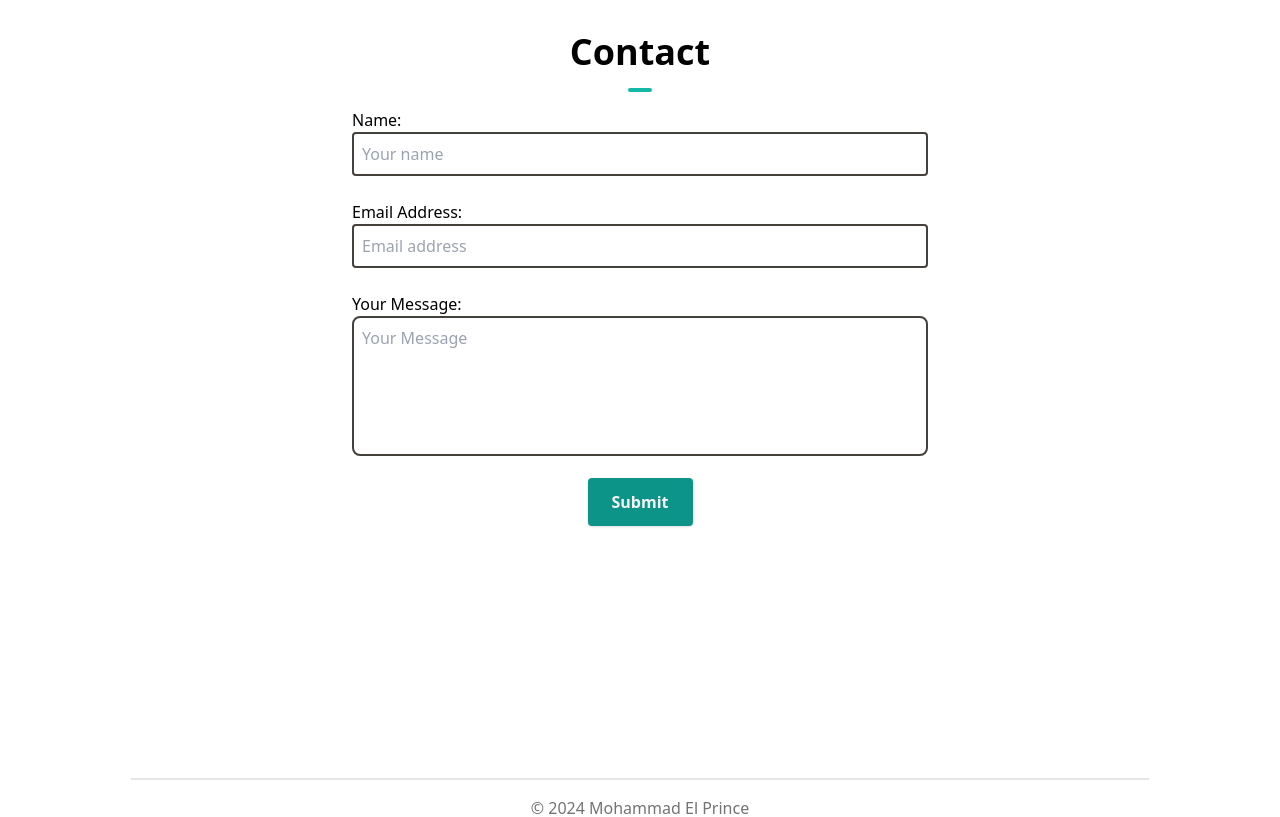
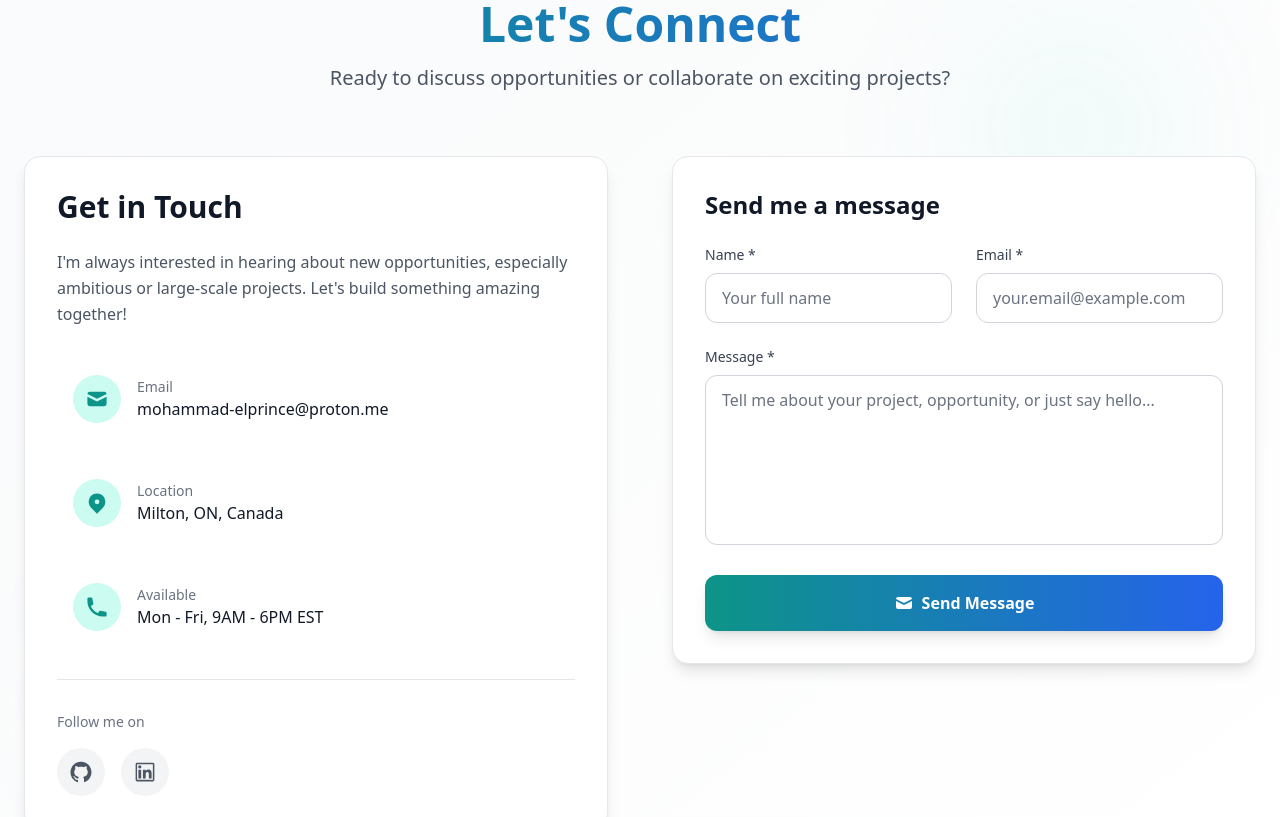
Before and after one commit to elprince-dev/portfolio-nextjs, a Next.js app: page / in a window 1280 px wide. Shown: the part 3120-3937 px from the top of the page. Built offline with nearby package versions, Linux system fonts and the light colour scheme.

Commit message:
improves the UI of the contact section

```diff
--- a/src/components/Contact.jsx
+++ b/src/components/Contact.jsx
@@ -2,14 +2,41 @@
 import { useRef, useState } from "react";
 import emailjs from "@emailjs/browser";
 import { motion } from "framer-motion";
+import { HiMail, HiPhone, HiLocationMarker, HiCheckCircle, HiExclamationCircle } from "react-icons/hi";
+import { AiOutlineGithub, AiOutlineLinkedin } from "react-icons/ai";
 
 const Contact = () => {
   const [error, setError] = useState(false);
   const [success, setSuccess] = useState(false);
+  const [loading, setLoading] = useState(false);
   const formRef = useRef();
+
+  const contactInfo = [
+    {
+      icon: HiMail,
+      label: "Email",
+      value: "mohammad-elprince@proton.me",
+      href: "mailto:elprince.dev@gmail.com"
+    },
+    {
+      icon: HiLocationMarker,
+      label: "Location",
+      value: "Milton, ON, Canada",
+      href: null
+    },
+    {
+      icon: HiPhone,
+      label: "Available",
+      value: "Mon - Fri, 9AM - 6PM EST",
+      href: null
+    }
+  ];
 
   function sendEmail(e) {
     e.preventDefault();
+    setLoading(true);
+    setError(false);
+    setSuccess(false);
 
     emailjs
       .sendForm("service_qes66hs", "template_uxvoebn", formRef.current, {
@@ -18,82 +45,210 @@ const Contact = () => {
       .then(
         () => {
           setSuccess(true);
+          setLoading(false);
           formRef.current.reset();
+          setTimeout(() => setSuccess(false), 5000);
         },
         (error) => {
           setError(true);
+          setLoading(false);
+          setTimeout(() => setError(false), 5000);
         }
       );
   }
 
   return (
-    <motion.section
-      id="contact"
-      className="my-12 pb-12 md:pt-16 md:pb-48 px-12"
-      initial={{ opacity: 0, translateY: 200 }}
-      whileInView={{ opacity: 1, translateY: 0 }}
+    <section id="contact" className="py-20 bg-gradient-to-br from-gray-50 to-white dark:from-stone-900 dark:to-stone-800 relative overflow-hidden">
+      {/* Background Elements */}
+      <div className="absolute inset-0 overflow-hidden">
+        <div className="absolute top-20 right-20 w-64 h-64 bg-teal-400/5 rounded-full blur-3xl"></div>
+        <div className="absolute bottom-20 left-20 w-64 h-64 bg-blue-400/5 rounded-full blur-3xl"></div>
+      </div>
+
+      <div className="relative z-10 max-w-7xl mx-auto px-6">
+        {/* Header */}
+        <motion.div
+          initial={{ opacity: 0, y: 50 }}
+          whileInView={{ opacity: 1, y: 0 }}
           viewport={{ once: true }}
-      transition={{ duration: 0.8, ease: "easeOut" }}
+          transition={{ duration: 0.6 }}
+          className="text-center mb-16"
         >
-      <h1 className="text-center font-bold text-4xl">
-        Contact
-        <hr className="w-6 h-1 mx-auto my-4 bg-teal-500 border-0 rounded"></hr>
+          <h1 className="text-5xl font-bold mb-4 bg-gradient-to-r from-teal-600 to-blue-600 bg-clip-text text-transparent">
+            Let&apos;s Connect
           </h1>
+          <p className="text-xl text-gray-600 dark:text-gray-300 max-w-2xl mx-auto">
+            Ready to discuss opportunities or collaborate on exciting projects?
+          </p>
+        </motion.div>
 
-      <div className="line"></div>
+        <div className="grid lg:grid-cols-2 gap-16 items-start">
+          {/* Contact Info */}
+          <motion.div
+            initial={{ opacity: 0, x: -50 }}
+            whileInView={{ opacity: 1, x: 0 }}
+            viewport={{ once: true }}
+            transition={{ duration: 0.6, delay: 0.2 }}
+            className="space-y-8"
+          >
+            <div className="bg-white dark:bg-stone-800 p-8 rounded-2xl shadow-lg border border-gray-200 dark:border-stone-700">
+              <h2 className="text-3xl font-bold mb-6 text-gray-900 dark:text-white">
+                Get in Touch
+              </h2>
+              <p className="text-gray-600 dark:text-gray-300 mb-8 leading-relaxed">
+                I&apos;m always interested in hearing about new opportunities,
+                especially ambitious or large-scale projects. Let&apos;s build something amazing together!
+              </p>
 
-      <form ref={formRef} onSubmit={sendEmail}>
-        <div className=" flex flex-col justify-center items-center space-y-6  ">
-          <div className=" w-3/5 lg:max-w-xl">
-            <label className="">
-              Name: <br />
+              <div className="space-y-6">
+                {contactInfo.map((item, index) => {
+                  const IconComponent = item.icon;
+                  return (
+                    <motion.div
+                      key={index}
+                      whileHover={{ x: 5 }}
+                      className="flex items-center space-x-4 p-4 rounded-xl hover:bg-gray-50 dark:hover:bg-stone-700 transition-all duration-300"
+                    >
+                      <div className="flex-shrink-0 w-12 h-12 bg-teal-100 dark:bg-teal-900 rounded-full flex items-center justify-center">
+                        <IconComponent className="w-6 h-6 text-teal-600 dark:text-teal-400" />
+                      </div>
+                      <div>
+                        <p className="text-sm font-medium text-gray-500 dark:text-gray-400">{item.label}</p>
+                        {item.href ? (
+                          <a href={item.href} className="text-gray-900 dark:text-white hover:text-teal-600 dark:hover:text-teal-400 transition-colors">
+                            {item.value}
+                          </a>
+                        ) : (
+                          <p className="text-gray-900 dark:text-white">{item.value}</p>
+                        )}
+                      </div>
+                    </motion.div>
+                  );
+                })}
+              </div>
+
+              {/* Social Links */}
+              <div className="mt-8 pt-8 border-t border-gray-200 dark:border-stone-700">
+                <p className="text-sm font-medium text-gray-500 dark:text-gray-400 mb-4">Follow me on</p>
+                <div className="flex space-x-4">
+                  <a href="https://github.com/elprince-dev" target="_blank" className="group">
+                    <div className="p-3 bg-gray-100 dark:bg-stone-700 rounded-full group-hover:bg-teal-100 dark:group-hover:bg-teal-900 transition-colors duration-300">
+                      <AiOutlineGithub className="w-6 h-6 text-gray-600 dark:text-gray-300 group-hover:text-teal-600 dark:group-hover:text-teal-400 transition-colors duration-300" />
+                    </div>
+                  </a>
+                  <a href="https://www.linkedin.com/in/elprince93/" target="_blank" className="group">
+                    <div className="p-3 bg-gray-100 dark:bg-stone-700 rounded-full group-hover:bg-teal-100 dark:group-hover:bg-teal-900 transition-colors duration-300">
+                      <AiOutlineLinkedin className="w-6 h-6 text-gray-600 dark:text-gray-300 group-hover:text-teal-600 dark:group-hover:text-teal-400 transition-colors duration-300" />
+                    </div>
+                  </a>
+                </div>
+              </div>
+            </div>
+          </motion.div>
+
+          {/* Contact Form */}
+          <motion.div
+            initial={{ opacity: 0, x: 50 }}
+            whileInView={{ opacity: 1, x: 0 }}
+            viewport={{ once: true }}
+            transition={{ duration: 0.6, delay: 0.4 }}
+          >
+            <div className="bg-white dark:bg-stone-800 p-8 rounded-2xl shadow-lg border border-gray-200 dark:border-stone-700">
+              <h2 className="text-2xl font-bold mb-6 text-gray-900 dark:text-white">
+                Send me a message
+              </h2>
+
+              <form ref={formRef} onSubmit={sendEmail} className="space-y-6">
+                <div className="grid grid-cols-1 sm:grid-cols-2 gap-6">
+                  <div>
+                    <label className="block text-sm font-medium text-gray-700 dark:text-gray-300 mb-2">
+                      Name *
                     </label>
                     <input
                       type="text"
                       required
                       name="user_name"
-              placeholder="Your name"
-              className="w-full rounded p-2 border-stone-700 border-2"
+                      placeholder="Your full name"
+                      className="w-full px-4 py-3 border border-gray-300 dark:border-stone-600 rounded-xl bg-white dark:bg-stone-700 text-gray-900 dark:text-white placeholder-gray-500 dark:placeholder-gray-400 focus:ring-2 focus:ring-teal-500 focus:border-transparent transition-all duration-300"
                     />
                   </div>
-
-          <div className="w-3/5 lg:max-w-xl">
-            <label>
-              Email Address: <br />
+                  <div>
+                    <label className="block text-sm font-medium text-gray-700 dark:text-gray-300 mb-2">
+                      Email *
                     </label>
                     <input
                       type="email"
                       required
                       name="user_email"
-              placeholder="Email address"
-              className="w-full rounded p-2  border-stone-700 border-2"
+                      placeholder="your.email@example.com"
+                      className="w-full px-4 py-3 border border-gray-300 dark:border-stone-600 rounded-xl bg-white dark:bg-stone-700 text-gray-900 dark:text-white placeholder-gray-500 dark:placeholder-gray-400 focus:ring-2 focus:ring-teal-500 focus:border-transparent transition-all duration-300"
+                    />
+                  </div>
+                </div>
+
+                <div>
+                  <label className="block text-sm font-medium text-gray-700 dark:text-gray-300 mb-2">
+                    Message *
+                  </label>
+                  <textarea
+                    name="message"
+                    rows="6"
+                    required
+                    placeholder="Tell me about your project, opportunity, or just say hello..."
+                    className="w-full px-4 py-3 border border-gray-300 dark:border-stone-600 rounded-xl bg-white dark:bg-stone-700 text-gray-900 dark:text-white placeholder-gray-500 dark:placeholder-gray-400 focus:ring-2 focus:ring-teal-500 focus:border-transparent transition-all duration-300 resize-none"
                   />
                 </div>
 
-          <div className="w-3/5 lg:max-w-xl">
-            <label>
-              Your Message: <br />
-            </label>
-            <textarea
-              name="message"
-              rows="5"
-              placeholder="Your Message"
-              className="w-full rounded-lg p-2 border-2 border-stone-700 resize-none"
-            />
+                <button
+                  type="submit"
+                  disabled={loading}
+                  className="w-full px-8 py-4 bg-gradient-to-r from-teal-600 to-blue-600 text-white font-semibold rounded-xl shadow-lg hover:shadow-xl transform hover:-translate-y-1 transition-all duration-300 disabled:opacity-50 disabled:cursor-not-allowed disabled:transform-none flex items-center justify-center space-x-2"
+                >
+                  {loading ? (
+                    <>
+                      <div className="w-5 h-5 border-2 border-white border-t-transparent rounded-full animate-spin"></div>
+                      <span>Sending...</span>
+                    </>
+                  ) : (
+                    <>
+                      <HiMail className="w-5 h-5" />
+                      <span>Send Message</span>
+                    </>
+                  )}
+                </button>
+
+                {/* Status Messages */}
+                {success && (
+                  <motion.div
+                    initial={{ opacity: 0, y: 10 }}
+                    animate={{ opacity: 1, y: 0 }}
+                    className="flex items-center space-x-2 p-4 bg-green-50 dark:bg-green-900/20 border border-green-200 dark:border-green-800 rounded-xl"
+                  >
+                    <HiCheckCircle className="w-5 h-5 text-green-600 dark:text-green-400" />
+                    <span className="text-green-800 dark:text-green-200 font-medium">
+                      Message sent successfully! I&apos;ll get back to you soon.
+                    </span>
+                  </motion.div>
+                )}
+
+                {error && (
+                  <motion.div
+                    initial={{ opacity: 0, y: 10 }}
+                    animate={{ opacity: 1, y: 0 }}
+                    className="flex items-center space-x-2 p-4 bg-red-50 dark:bg-red-900/20 border border-red-200 dark:border-red-800 rounded-xl"
+                  >
+                    <HiExclamationCircle className="w-5 h-5 text-red-600 dark:text-red-400" />
+                    <span className="text-red-800 dark:text-red-200 font-medium">
+                      Failed to send message. Please try again or email me directly.
+                    </span>
+                  </motion.div>
+                )}
+              </form>
+            </div>
+          </motion.div>
         </div>
       </div>
-        <div className="w-full flex mt-4">
-          <button className="text-neutral-100 font-semibold px-6 py-3 bg-teal-600 rounded shadow hover:bg-teal-700 cursor-pointer mx-auto transition ease-out duration-200">
-            Submit
-          </button>
-        </div>
-
-        <div className="flex justify-center mt-3">
-          {error && "Error! Please try again"}
-          {success && "Thank you! I will get back to you so soon!"}
-        </div>
-      </form>
-    </motion.section>
+    </section>
   );
 };
 
```
Lines whose indentation alone changed are shown as unchanged.
